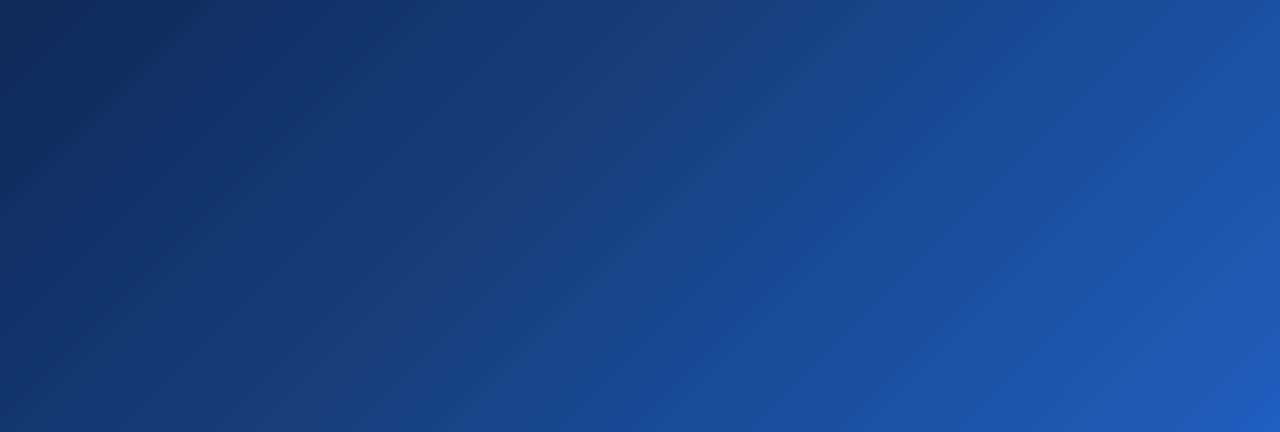
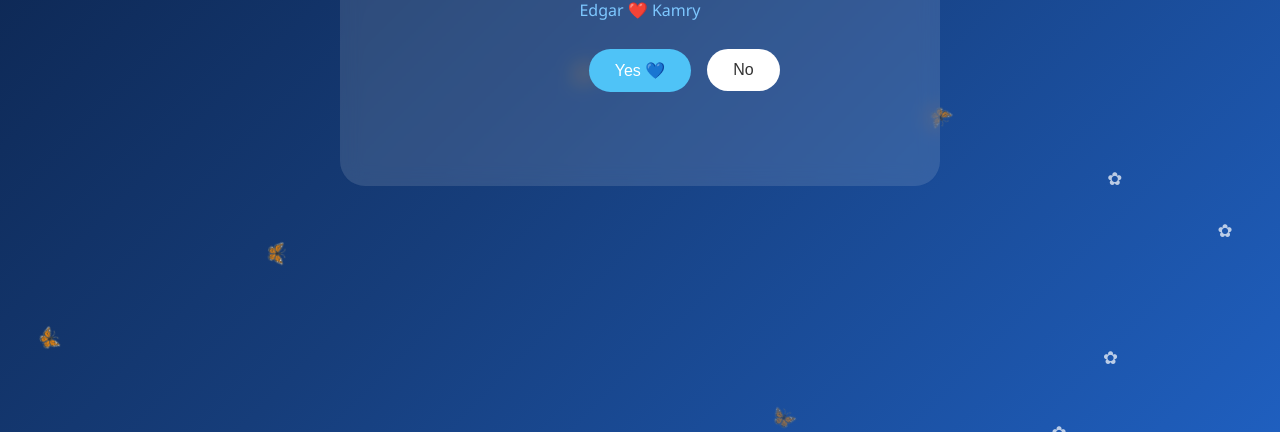
Before and after one commit to Abel20021/valentine-site, a plain HTML site: page index.html in a window 1280 px wide. Shown: the part 368-800 px from the top of the page. Drawn offline with Linux system fonts and the light colour scheme.

Commit message:
Add files via upload

```diff
--- a/index.html
+++ b/index.html
@@ -97,3 +97,130 @@ button{
   font-size: 20px;
   color: #4fc3f7; /* blue butterflies */
   opacity: 0.8;
+  pointer-events: none;
+  animation: flyUp linear infinite;
+}
+
+/* dandelions */
+.dandelion {
+  position: absolute;
+  font-size: 18px;
+  color: white;
+  opacity: 0.7;
+  pointer-events: none;
+  animation: drift linear infinite;
+}
+
+@keyframes flyUp {
+  from { transform: translateY(110vh) translateX(0) rotate(0deg); opacity: 0; }
+  20% { opacity: 1; }
+  to { transform: translateY(-10vh) translateX(80px) rotate(360deg); opacity: 0; }
+}
+
+@keyframes drift {
+  from { transform: translateY(110vh) translateX(0); }
+  to { transform: translateY(-10vh) translateX(100px); }
+}
+</style>
+</head>
+
+<body>
+
+<audio id="music" src="dandelions.mp3" loop></audio>
+
+<!-- Background container for butterflies & dandelions -->
+<div id="background"></div>
+
+<div class="card">
+  <h1>Will You Be My Valentine?</h1>
+  <div class="names">Edgar ❤️ Kamry</div>
+
+  <button id="yes">Yes 💙</button>
+  <button id="no">No</button>
+
+  <div id="message">Yay!! I love you forever 💙</div>
+</div>
+
+<script>
+const yes = document.getElementById("yes");
+const no  = document.getElementById("no");
+const msg = document.getElementById("message");
+const music = document.getElementById("music");
+const bg = document.getElementById("background");
+
+/* ---------------- YES BUTTON ---------------- */
+yes.onclick = () => {
+  music.play();
+  msg.style.opacity = 1;
+};
+
+/* ---------------- SMOOTH ACCELERATING CHASE ---------------- */
+let mouseX = 0;
+let mouseY = 0;
+
+let x = window.innerWidth / 2;
+let y = window.innerHeight / 2;
+
+no.style.position = "fixed"; // stays inside viewport
+
+document.addEventListener("mousemove", e => {
+  mouseX = e.clientX;
+  mouseY = e.clientY;
+});
+
+function chase() {
+  const rect = no.getBoundingClientRect();
+  const cx = x + rect.width / 2;
+  const cy = y + rect.height / 2;
+
+  const dx = cx - mouseX;
+  const dy = cy - mouseY;
+  const dist = Math.sqrt(dx*dx + dy*dy);
+
+  if(dist > 0 && dist < 300){
+    // speed proportional to closeness
+    const maxSpeed = 10; // max runaway speed
+    const speed = ((300 - dist) / 300) * maxSpeed;
+
+    // smooth movement
+    x += (dx / dist) * speed;
+    y += (dy / dist) * speed;
+
+    // clamp inside window
+    x = Math.max(0, Math.min(window.innerWidth - rect.width, x));
+    y = Math.max(0, Math.min(window.innerHeight - rect.height, y));
+
+    no.style.left = x + "px";
+    no.style.top  = y + "px";
+  }
+
+  requestAnimationFrame(chase);
+}
+
+chase();
+
+/* ---------------- BLUE BUTTERFLIES ---------------- */
+setInterval(() => {
+  const b = document.createElement("div");
+  b.className = "butterfly";
+  b.innerHTML = "🦋";
+  b.style.left = Math.random() * window.innerWidth + "px";
+  b.style.animationDuration = 6 + Math.random() * 4 + "s";
+  bg.appendChild(b);
+  setTimeout(() => b.remove(), 10000);
+}, 800);
+
+/* ---------------- DANDELIONS ---------------- */
+setInterval(() => {
+  const d = document.createElement("div");
+  d.className = "dandelion";
+  d.innerHTML = "✿";
+  d.style.left = Math.random() * window.innerWidth + "px";
+  d.style.animationDuration = 7 + Math.random() * 5 + "s";
+  bg.appendChild(d);
+  setTimeout(() => d.remove(), 12000);
+}, 1000);
+</script>
+
+</body>
+</html>
```
